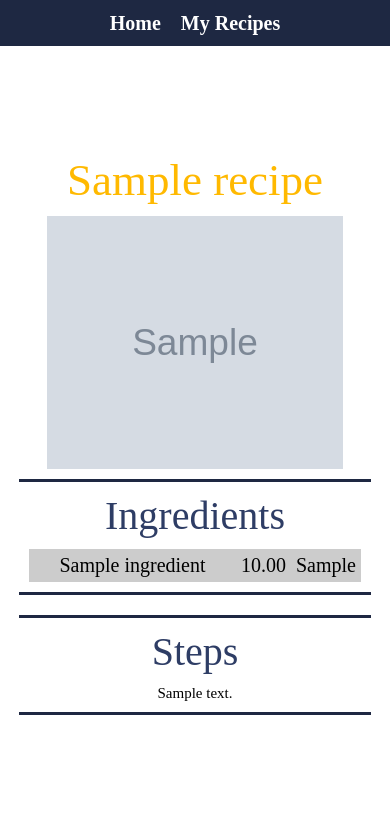
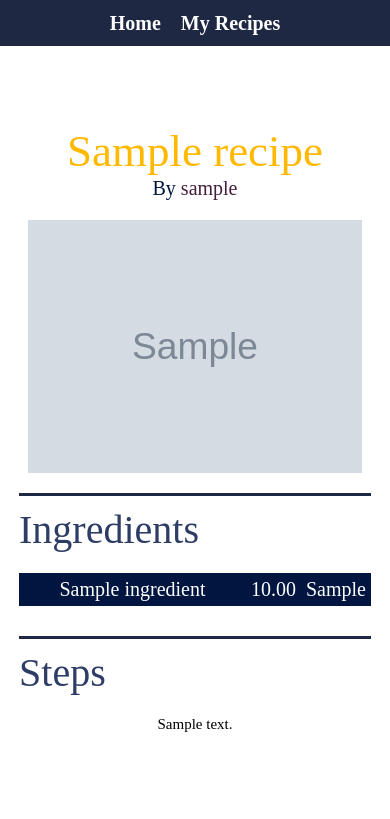
Before and after one commit to Ameenafz248/my-recipe-app, a Django app: page /00000000-0000-0000-0000-000000000001 in a window 390 px wide. Shown: the part 101-920 px from the top of the page. Run offline with Django 4.2, Linux system fonts and the light colour scheme; tables that the repository leaves empty hold one stand-in row (values such as "Sample post"); grey boxes marked "Sample" are stand-in pictures; parts of the project's set-up code (start-up, migrations or seed data) failed here and were passed over; some libraries are stand-ins or nearby versions.

Commit message:
updated detail view

```diff
--- a/static/css/base.css
+++ b/static/css/base.css
@@ -50,8 +50,13 @@ td {
     text-align: center;
 }
 
+tr {
+    color : #001540;
+}
+
 tbody>tr:nth-child(odd) {
-    background-color: #ccc;
+    background-color: #001540;
+    color : white;
 }
 
 tbody>tr>:nth-child(1) {
@@ -427,18 +432,20 @@ img{
 
 .recipe-single-name {
     color : #ffb900;
-    font-size: 5rem;
+    font-size: 5.3rem;
     /* border-bottom: 0.1rem solid black; */
-    margin-bottom: 1rem;
+    /* margin-bottom: 0.3rem; */
     text-align: center;
 }
 
 .recipe-single-image-div {
     height : 40vh;
     width : 40%;
+    margin-bottom: 1rem;
 }
 
 .recipe-single-image {
+    object-fit: cover;
     width: 100%;
     height: 100%;
 }
@@ -450,15 +457,29 @@ img{
     align-items: center;
     justify-content: space-around;
     border-top : 0.3rem solid #1e2842;
-    border-bottom : 0.3rem solid #1e2842;
+    /* border-bottom : 0.3rem solid #1e2842; */
     margin : 1rem;
     padding : 1rem;
 }
 
 .recipe-single-subheading {
+    width : 100%;
+    text-align: left;
     font-size: 4rem;
     color : #2e3d65;
-    margin-bottom: 1rem;
+    margin-bottom: 2rem;
+}
+
+.recipe-single-author {
+   color :#001540;
+   font-size : 2rem;
+   margin-bottom: 2rem;
+   margin-top : 0;
+}
+
+
+.recipe-single-author a {
+    color : #421e3a;
 }
 
 .recipe-table {
@@ -1158,7 +1179,7 @@ label {
 
     .recipe-single-image-div {
         height : 40vh;
-        width : 80%;
+        width : 50%;
     }
 
     .recipe-single-detail {
@@ -1274,6 +1295,7 @@ label {
 
    .recipe-single-image-div {
         height : 30vh;
+        width : 60%;
    }
 
     .nav {
@@ -1300,10 +1322,18 @@ label {
         padding : 1rem;
     }
 
-    .ecipe-single-detail {
-        border-width : 1rem;
+    .recipe-single-image-div {
+        width : 90%;
     }
 
+    .recipe-single-detail {
+        padding-left : 0;
+        padding-right : 0;
+    }
+
+    .recipe-single-block {
+        padding : 1rem 0 1rem 0;
+    }
     .recipe-card {
         height : 33vh;
     }
@@ -1330,6 +1360,10 @@ label {
        height: 12vh;
     }
 
+
+    .recipe-single-detail {
+        padding : 2rem 0 2rem 0;
+    }
 
     .nav {
         padding : 2.3rem 4rem;
--- a/templates/recipe_detail.html
+++ b/templates/recipe_detail.html
@@ -5,6 +5,8 @@
 {% block content %}
 <div class="recipe-single-detail">
 <h1 class="recipe-single-name">{{ recipe.name }}</h1>
+<h2 class="recipe-single-author">By <a href="{% url 'user_recipe_list' recipe.author.username %}">{{ recipe.author.username }}</a></h2>
+
 <div class="recipe-single-image-div">
     <img class="recipe-single-image" src="{{ recipe.image.url }}" alt="{{ recipe.name }}"/>
 </div>
```
Also changed, not shown: templates/home.html (+0 -10 lines), media/images/meifun.webp (added).
